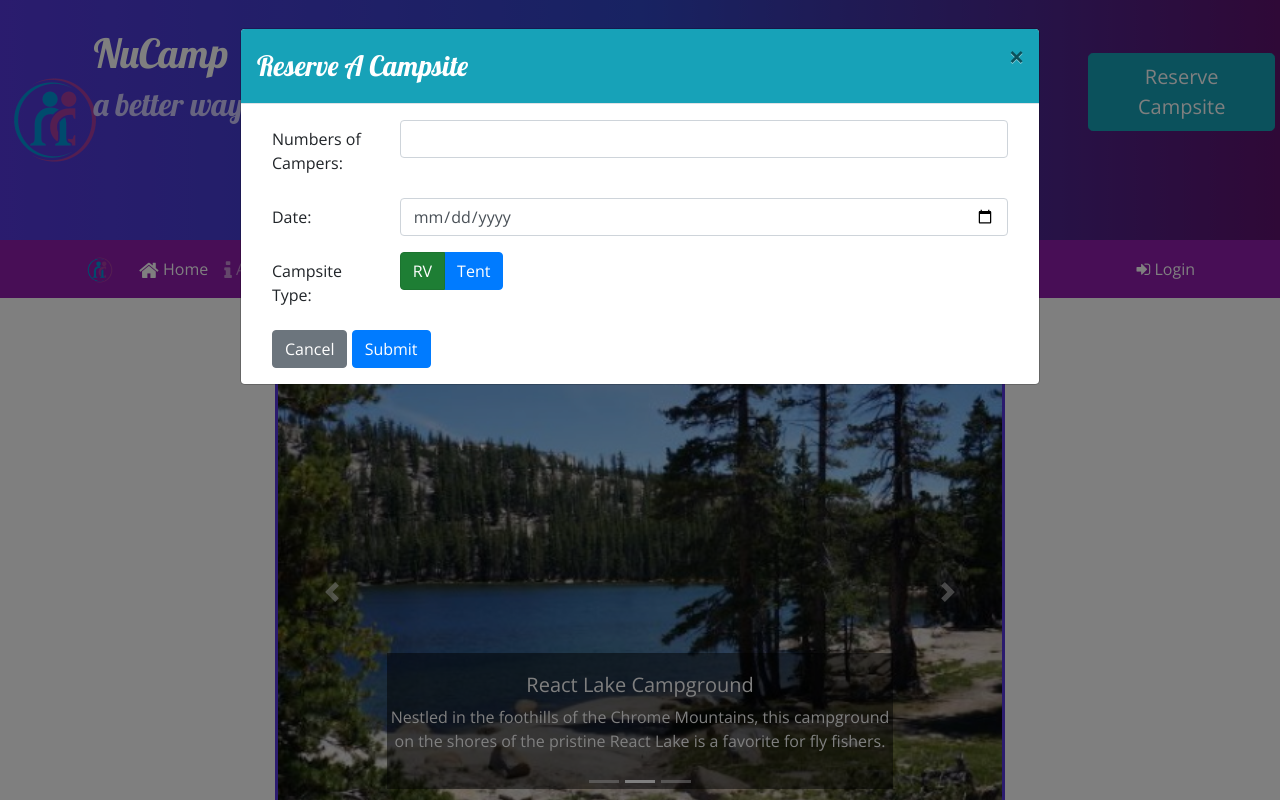
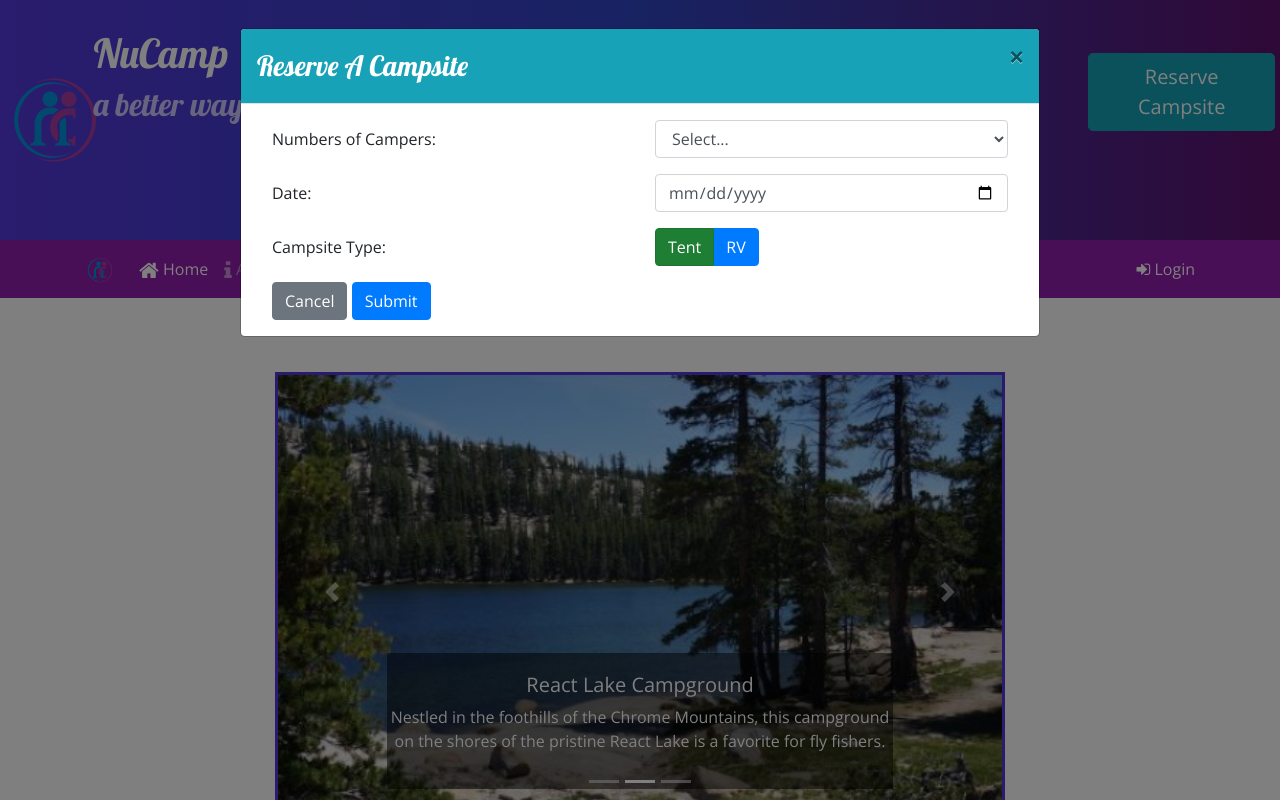
Before and after one commit to adamhopkins1/git-boostrap, a website: page index.html in a window 1280 px wide. Both pictures are taken after a click on the button "Reserve Campsite". Shown: the top 800 px of the page. Drawn offline with nearby package versions, Linux system fonts and the light colour scheme.

Commit message:
Modal-Final

```diff
--- a/index.html
+++ b/index.html
@@ -51,26 +51,35 @@
                     <div class="container-fluid">
                         <form action="" method="post" role="form">
                             <div class="form-group row">
-                                <label for="inputEmail3" class="col-sm-2 col-form-label">Numbers of Campers:</label>
-                                <div class="col-sm-10">
-                                    <input type="email" class="form-control" id="inputEmail3">
+                                <label for="inputEmail3" class="col-sm-6 col-form-label">Numbers of Campers:</label>
+                                <div class="col-sm-6">
+                                    <select name="numCampers" id="numCampers" class="form-control">
+                                        <option selected>Select...</option>
+                                        <option value="1">1</option>
+                                        <option value="2">2</option>
+                                        <option value="3">3</option>
+                                        <option value="4">4</option>
+                                        <option value="5">5</option>
+                                        <option value="6">6</option>
+                                    </select>
+
                                 </div>
                             </div>
                             <div class="form-group row">
-                                <label for="inputEmail3" class="col-sm-2 col-form-label">Date:</label>
-                                <div class="col-sm-10">
+                                <label for="inputEmail3" class="col-sm-6 col-form-label">Date:</label>
+                                <div class="col-sm-6">
                                     <input type="date" name="date" class="form-control" id="date" placeholder="Date">
                                 </div>
                             </div>
                             <div class="form-group row">
-                                <label class="col-sm-2 col-form-label">Campsite Type:</label>
-                                <div class="col-sm-10">
+                                <label class="col-sm-6 col-form-label">Campsite Type:</label>
+                                <div class="col-sm-6">
                                     <div class="btn-group btn-group-toggle" data-toggle="buttons">
                                         <label class="btn btn-success active">
-                                          <input type="radio" name="options" id="option1" checked> RV
+                                          <input type="radio" name="options" id="option1" checked> Tent
                                         </label>
                                         <label class="btn btn-primary">
-                                          <input type="radio" name="options" id="option2"> Tent
+                                          <input type="radio" name="options" id="option2"> RV
                                         </label>
                                       </div>
                                 </div>
```
